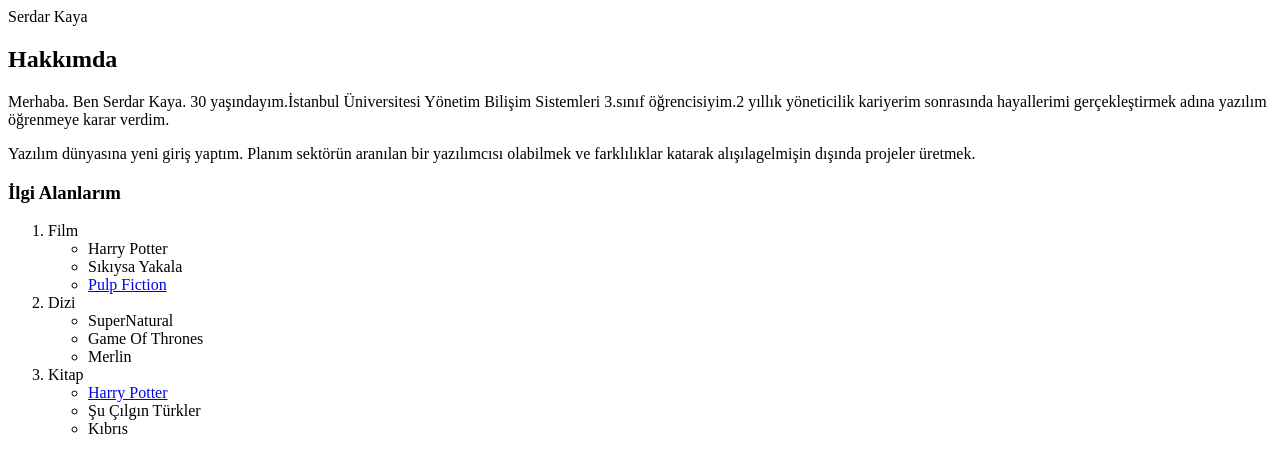
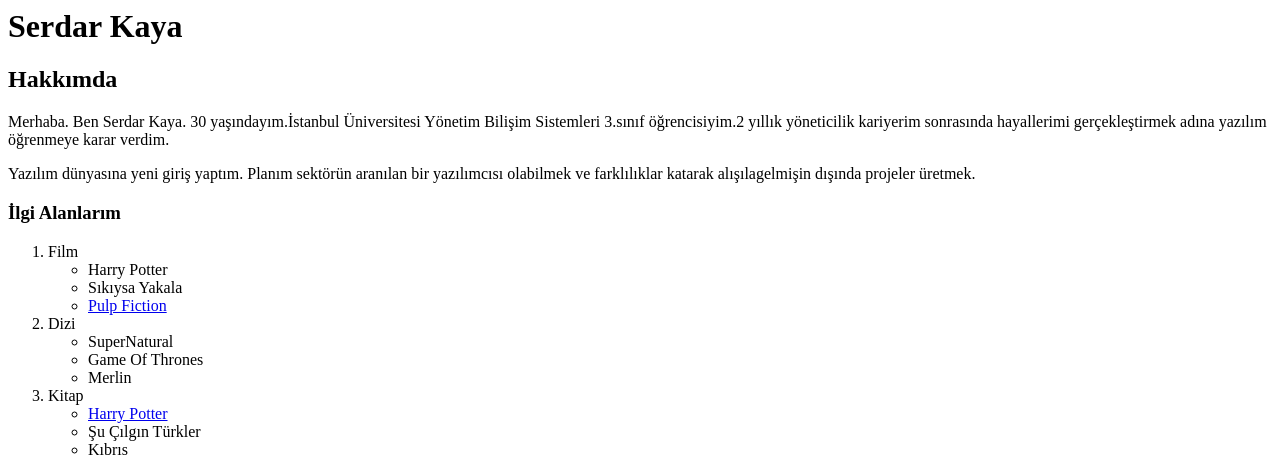
Before and after one commit to coachkaya/ODEV, a plain HTML site: page index.html in a window 1280 px wide. Shown: the top 462 px of the page. Drawn offline with Linux system fonts and the light colour scheme.

Commit message:
2.ödev için değişiklik ve ekleme yaptım

```diff
--- a/index.html
+++ b/index.html
@@ -1,6 +1,6 @@
 <html>
-<body>
-    Serdar Kaya</h1>
+    <body>
+        <h1>Serdar Kaya</h1>
 <h2>Hakkımda</h2>
 <p>Merhaba. Ben Serdar Kaya. 30 yaşındayım.İstanbul Üniversitesi Yönetim Bilişim Sistemleri 3.sınıf öğrencisiyim.2 yıllık yöneticilik kariyerim sonrasında hayallerimi gerçekleştirmek adına yazılım öğrenmeye karar verdim. </p>
 <p>Yazılım dünyasına yeni giriş yaptım. Planım sektörün aranılan bir yazılımcısı olabilmek ve farklılıklar katarak alışılagelmişin dışında projeler üretmek.</p>
@@ -32,5 +32,5 @@
     <h3>SuperNatural</h3>
     <a href="https://www.imdb.com/video/vi3786522905?playlistId=tt0460681&ref_=tt_ov_vi" target="_blank"><img src="https://m.media-amazon.com/images/M/MV5BNzRmZWJhNjUtY2ZkYy00N2MyLWJmNTktOTAwY2VkODVmOGY3XkEyXkFqcGdeQXVyMTkxNjUyNQ@@._V1_UX182_CR0,0,182,268_AL_.jpg"  alt="SuperNatural"></a>
    <p> En sevdiğim dizi olmasının sebebi malum.</p>
-</body>
+    </body>
 </html>
```
